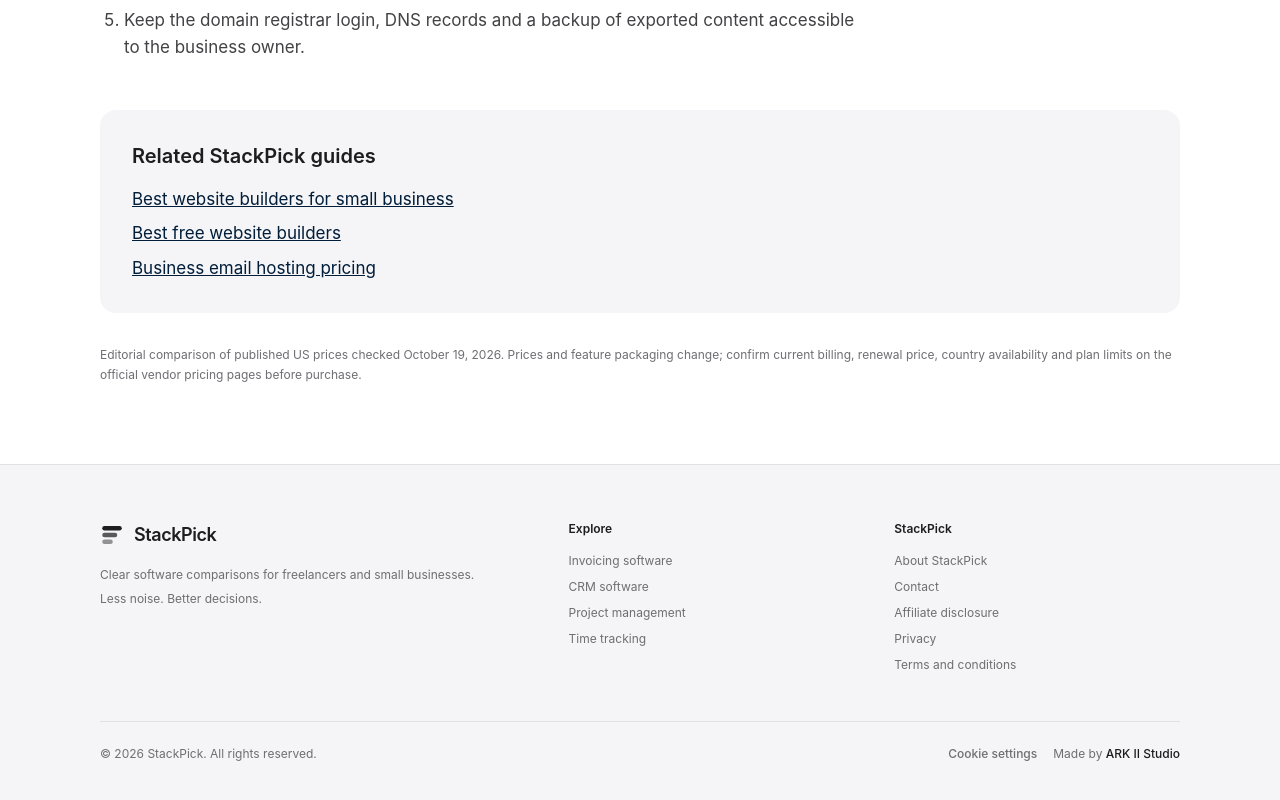
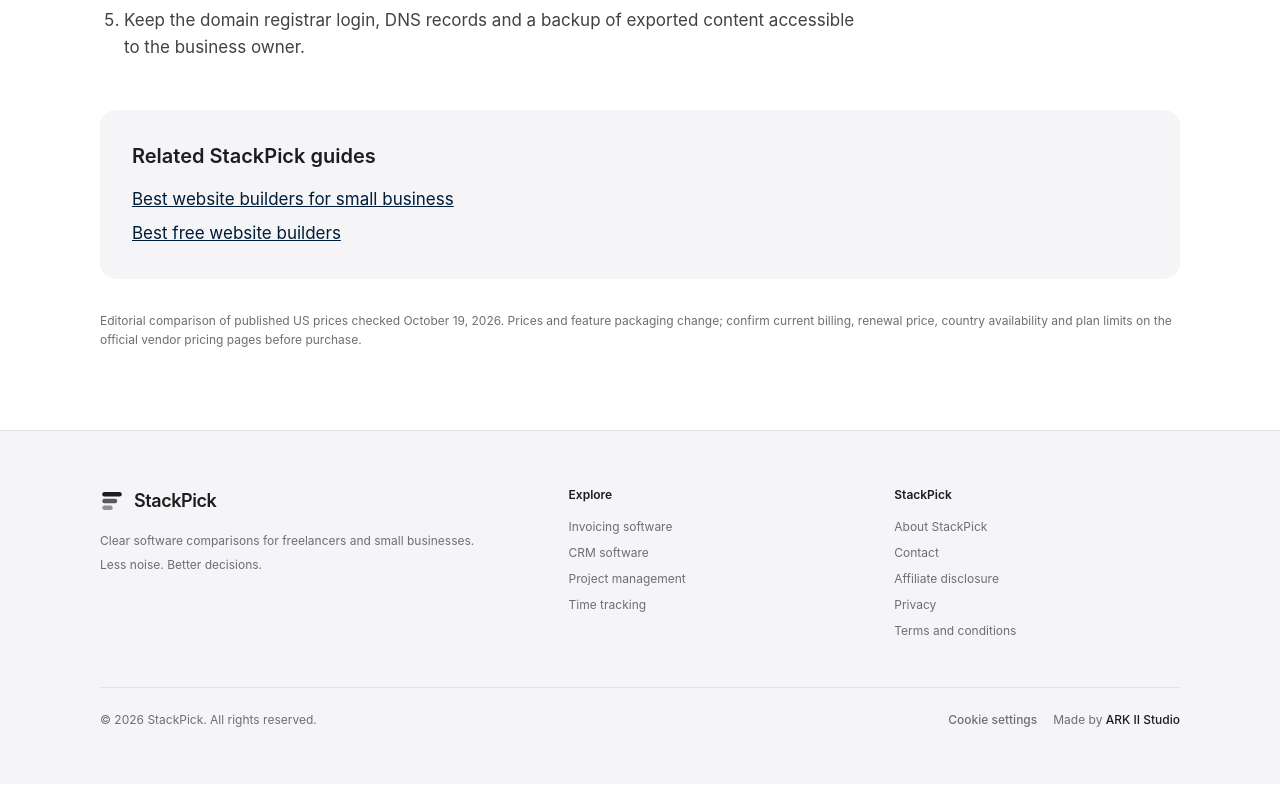
Before and after one commit to LinukaBandara/StackPick, a Next.js app: page /best/website-builder-pricing in a window 1280 px wide. Shown: the part 3534-4334 px from the top of the page. Built offline with nearby package versions, Linux system fonts and the light colour scheme; no server answers.

Commit message:
Remove broken internal link from website builder pricing guide

```diff
--- a/app/best/website-builder-pricing/page.tsx
+++ b/app/best/website-builder-pricing/page.tsx
@@ -84,7 +84,6 @@ export default function Page() {
           <ul className="mt-4 space-y-2 text-[#001D39]">
             <li><Link className="underline" href="/best/website-builders">Best website builders for small business</Link></li>
             <li><Link className="underline" href="/best/free-website-builders">Best free website builders</Link></li>
-            <li><Link className="underline" href="/best/business-email-hosting-pricing">Business email hosting pricing</Link></li>
           </ul>
         </section>
         <p className="mt-8 text-xs leading-relaxed text-[#6e6e73]">Editorial comparison of published US prices checked October 19, 2026. Prices and feature packaging change; confirm current billing, renewal price, country availability and plan limits on the official vendor pricing pages before purchase.</p>
```
